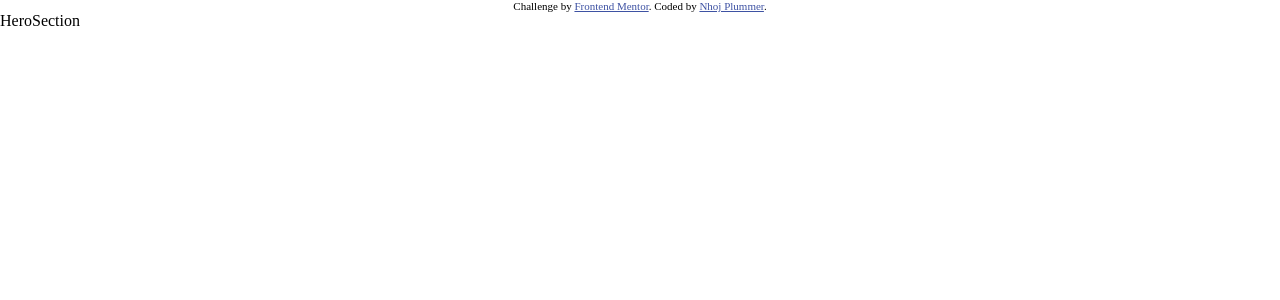
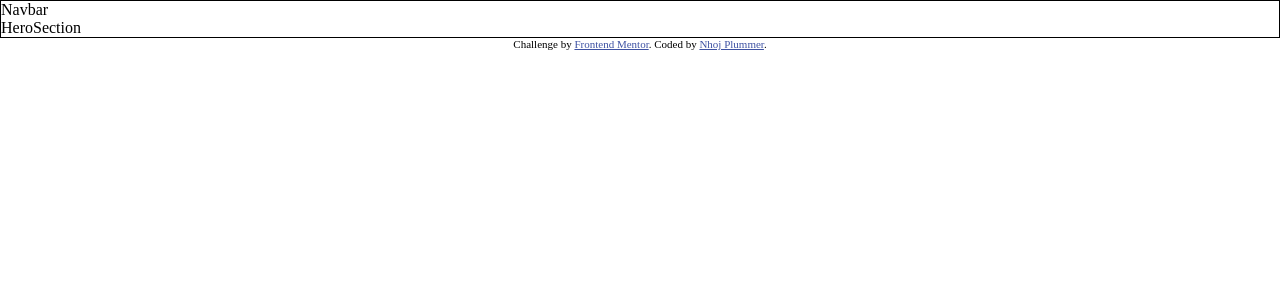
Before and after one commit to Nhoj-Plummer/loopstudio-landing-page, a React (Create React App) app: page / in a window 1280 px wide. Shown: the top 300 px of the page. Built offline with nearby package versions, Linux system fonts and the light colour scheme.

Commit message:
Starting the navbar

```diff
--- a/public/index.html
+++ b/public/index.html
@@ -26,9 +26,8 @@
     </style>
   </head>
   <body>
-    <div class="attribution">Challenge by <a href="https://www.frontendmentor.io?ref=challenge" target="_blank">Frontend Mentor</a>. Coded by <a href="https://www.frontendmentor.io/profile/Nhoj-Plummer">Nhoj Plummer</a>.</div>
-
     <noscript>You need to enable JavaScript to run this app.</noscript>
     <div id="root"></div>
+    <div class="attribution">Challenge by <a href="https://www.frontendmentor.io?ref=challenge" target="_blank">Frontend Mentor</a>. Coded by <a href="https://www.frontendmentor.io/profile/Nhoj-Plummer">Nhoj Plummer</a>.</div>
   </body>
 </html>
--- a/src/components/Navbar/Navbar.js
+++ b/src/components/Navbar/Navbar.js
@@ -1,7 +1,8 @@
 import React from "react"
+import "./Navbar.css"
 
 const Navbar = () => {
-  return <div>Navbar</div>
+  return <div className="navbar-container">Navbar</div>
 }
 
 export default Navbar
--- a/src/containers/HeroSection/HeroSection.css
+++ b/src/containers/HeroSection/HeroSection.css
@@ -0,0 +1,3 @@
+.hero-section_container{
+  border: 1px solid;
+}
--- a/src/containers/HeroSection/HeroSection.js
+++ b/src/containers/HeroSection/HeroSection.js
@@ -1,8 +1,14 @@
 import React from "react"
 import "./HeroSection.css"
+import {Navbar} from "../../components/componentsindex"
 
 const HeroSection = () => {
-  return <div>HeroSection</div>
+  return (
+    <div className="hero-section_container">
+      <Navbar />
+      HeroSection
+    </div>
+  )
 }
 
 export default HeroSection
```
Also changed, not shown: src/App.js (+5 -2 lines).
